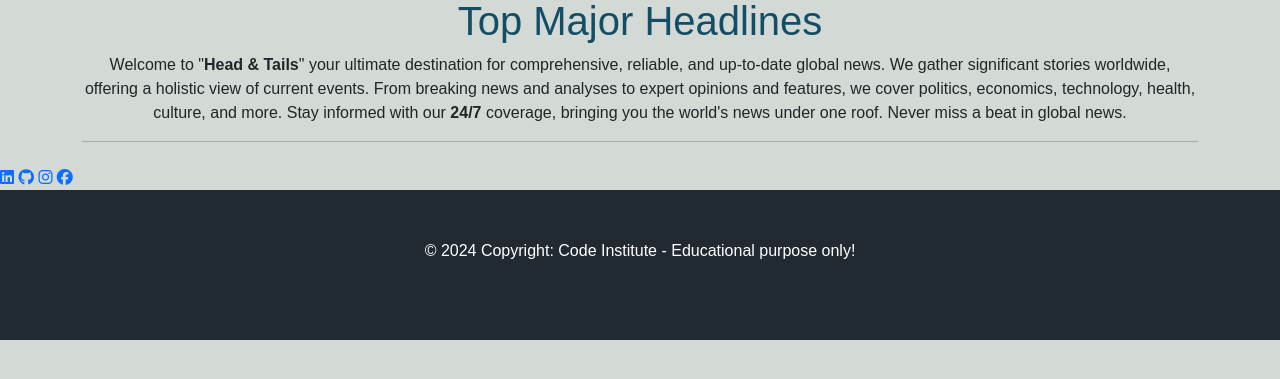
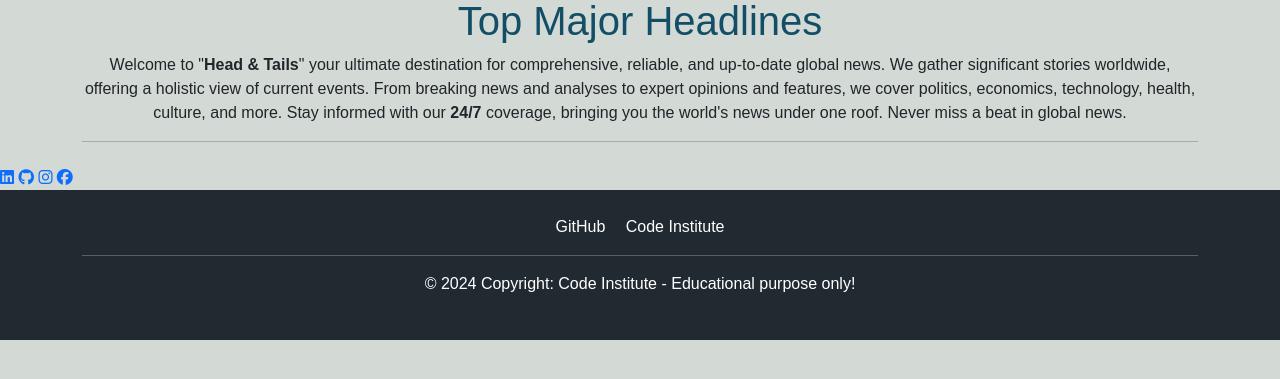
Before and after one commit to Kamal-Kohli/kahabr, a Django app: page / in a window 1280 px wide. Shown: the part 129-508 px from the top of the page. Run offline with Django 4.2, Linux system fonts and the light colour scheme; data that the repository does not hold is empty; some libraries are stand-ins or nearby versions.

Commit message:
update project links in footer

```diff
--- a/news/templates/news/base.html
+++ b/news/templates/news/base.html
@@ -81,11 +81,17 @@
             <a href="https://www.facebook.com/kamal.vege.traveler" target="_blank"><i class="fab fa-facebook"></i></a>
         </div>
 
-        <!-- Footer -->
+    <!-- Footer -->
     <footer class="text-white pt-2 d-flex mt-auto">
         <!-- Grid container -->
         <div class="container">
             <div class="col-md-12 text-center">
+                <!-- Peoject link -->
+                <div class="social-links">
+                    <a href="https://github.com/Kamal-Kohli/News_App_PP4" target="_blank" class="text-white me-3">GitHub</a>
+                    <a href="https://codeinstitute.net/" target="_blank" class="text-white">Code Institute</a>
+                </div>
+                <hr>
                 <!-- Copyright -->
                 <div class="text-center text-white pb-1">
                     <p>© 2024 Copyright: Code Institute - Educational purpose only!</p>
```
